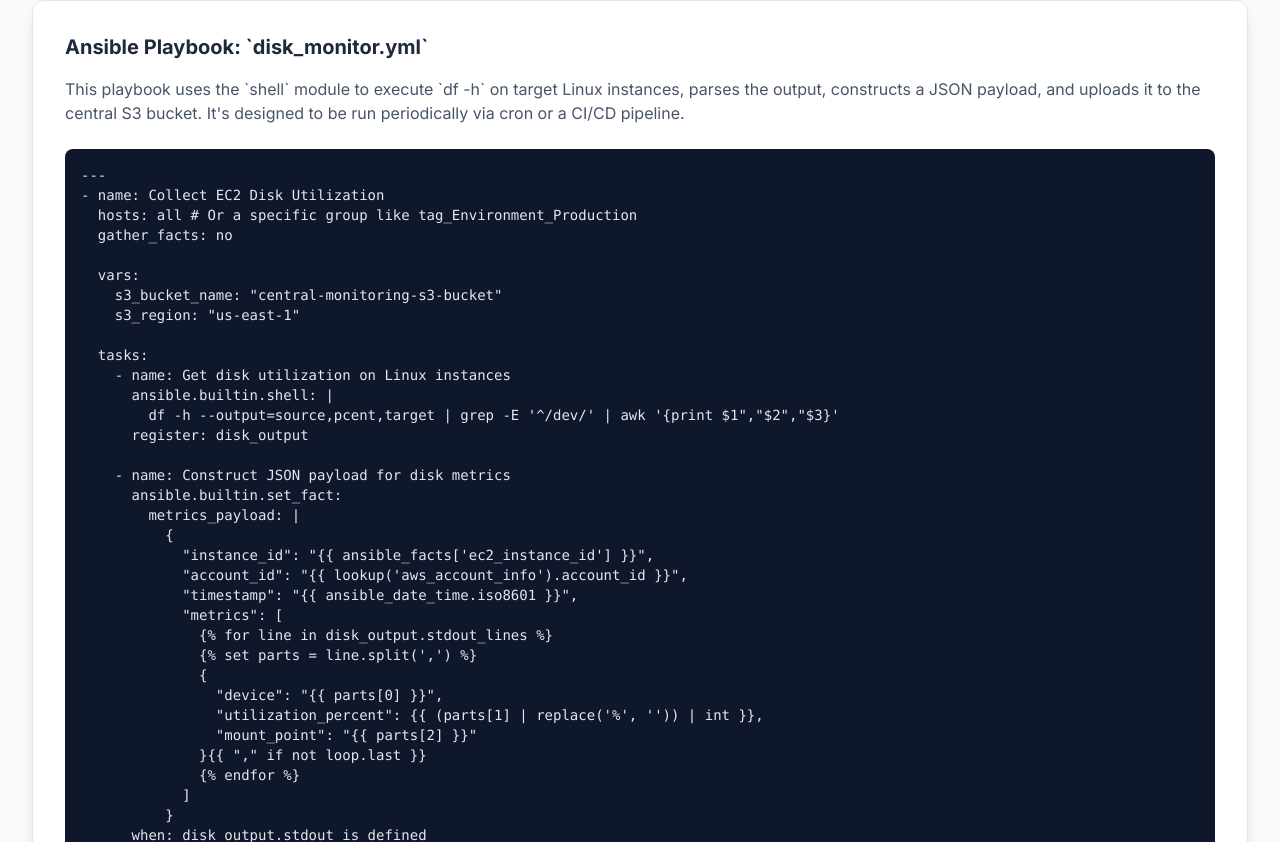
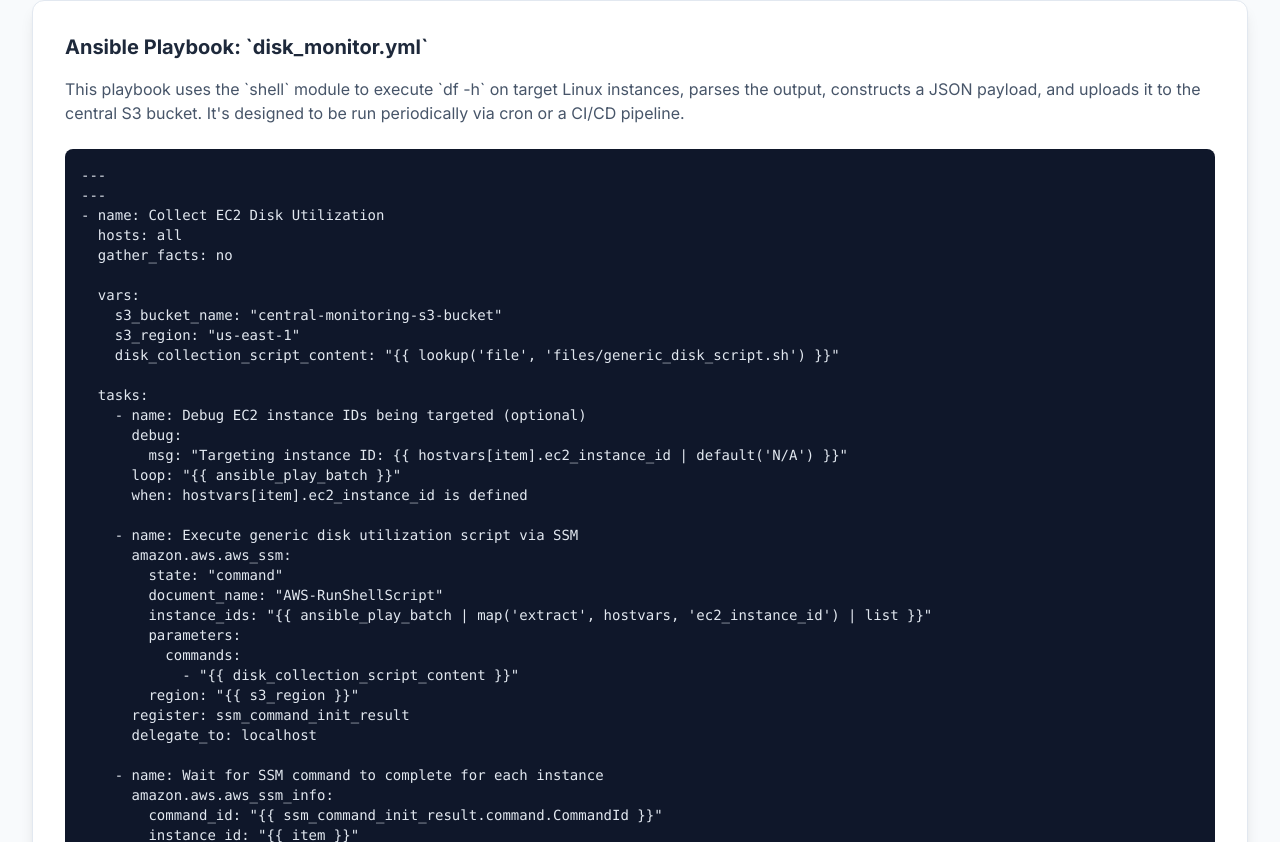
Before and after one commit to kechaw/aws-ec2-disk-monitoring, a plain HTML site: page web_app/index.html in a window 1280 px wide. Shown: the part 1398-2240 px from the top of the page. Drawn offline with nearby package versions, Linux system fonts and the light colour scheme.

Commit message:
Update index.html

```diff
--- a/web_app/index.html
+++ b/web_app/index.html
@@ -149,48 +149,57 @@
                     <p class="text-slate-600 mb-6">This playbook uses the `shell` module to execute `df -h` on target Linux instances, parses the output, constructs a JSON payload, and uploads it to the central S3 bucket. It's designed to be run periodically via cron or a CI/CD pipeline.</p>
                     <div class="bg-slate-900 rounded-lg p-4 text-sm text-slate-200 overflow-x-auto">
                         <pre><code>---
+---
 - name: Collect EC2 Disk Utilization
-  hosts: all # Or a specific group like tag_Environment_Production
+  hosts: all
   gather_facts: no
 
   vars:
     s3_bucket_name: "central-monitoring-s3-bucket"
     s3_region: "us-east-1"
+    disk_collection_script_content: "{{ lookup('file', 'files/generic_disk_script.sh') }}"
 
   tasks:
-    - name: Get disk utilization on Linux instances
-      ansible.builtin.shell: |
-        df -h --output=source,pcent,target | grep -E '^/dev/' | awk '{print $1","$2","$3}'
-      register: disk_output
+    - name: Debug EC2 instance IDs being targeted (optional)
+      debug:
+        msg: "Targeting instance ID: {{ hostvars[item].ec2_instance_id | default('N/A') }}"
+      loop: "{{ ansible_play_batch }}"
+      when: hostvars[item].ec2_instance_id is defined
 
-    - name: Construct JSON payload for disk metrics
-      ansible.builtin.set_fact:
-        metrics_payload: |
-          {
-            "instance_id": "{{ ansible_facts['ec2_instance_id'] }}",
-            "account_id": "{{ lookup('aws_account_info').account_id }}",
-            "timestamp": "{{ ansible_date_time.iso8601 }}",
-            "metrics": [
-              {% for line in disk_output.stdout_lines %}
-              {% set parts = line.split(',') %}
-              {
-                "device": "{{ parts[0] }}",
-                "utilization_percent": {{ (parts[1] | replace('%', '')) | int }},
-                "mount_point": "{{ parts[2] }}"
-              }{{ "," if not loop.last }}
-              {% endfor %}
-            ]
-          }
-      when: disk_output.stdout is defined
+    - name: Execute generic disk utilization script via SSM
+      amazon.aws.aws_ssm:
+        state: "command"
+        document_name: "AWS-RunShellScript"
+        instance_ids: "{{ ansible_play_batch | map('extract', hostvars, 'ec2_instance_id') | list }}"
+        parameters:
+          commands:
+            - "{{ disk_collection_script_content }}"
+        region: "{{ s3_region }}"
+      register: ssm_command_init_result
+      delegate_to: localhost
 
-    - name: Send disk utilization data to central S3 bucket
-      community.aws.aws_s3:
-        bucket: "{{ s3_bucket_name }}"
-        object: "raw/disk_utilization/{{ ansible_facts['ec2_instance_id'] }}/{{ ansible_date_time.iso8601 }}.json"
-        content: "{{ metrics_payload }}"
-        mode: put
+    - name: Wait for SSM command to complete for each instance
+      amazon.aws.aws_ssm_info:
+        command_id: "{{ ssm_command_init_result.command.CommandId }}"
+        instance_id: "{{ item }}"
         region: "{{ s3_region }}"
-      when: metrics_payload is defined
+      register: ssm_command_poll_result
+      loop: "{{ ansible_play_batch | map('extract', hostvars, 'ec2_instance_id') | list }}"
+      loop_control:
+        loop_var: instance_id
+      until: ssm_command_poll_result.command.InvocationResult.Status in ['Success', 'Failed', 'Cancelled']
+      retries: 30
+      delay: 10
+
+    - name: Process and Upload output to S3
+      ansible.builtin.include_tasks: process_and_upload_output.yml
+      loop: "{{ ssm_command_poll_result.results }}"
+      loop_control:
+        loop_var: result_item
+      when:
+        - result_item.command.InvocationResult.Status == 'Success'
+        - result_item.command.InvocationResult.StandardOutputContent is defined
+        - result_item.command.InvocationResult.StandardOutputContent | length > 0
 </code></pre>
                     </div>
                 </div>
```
